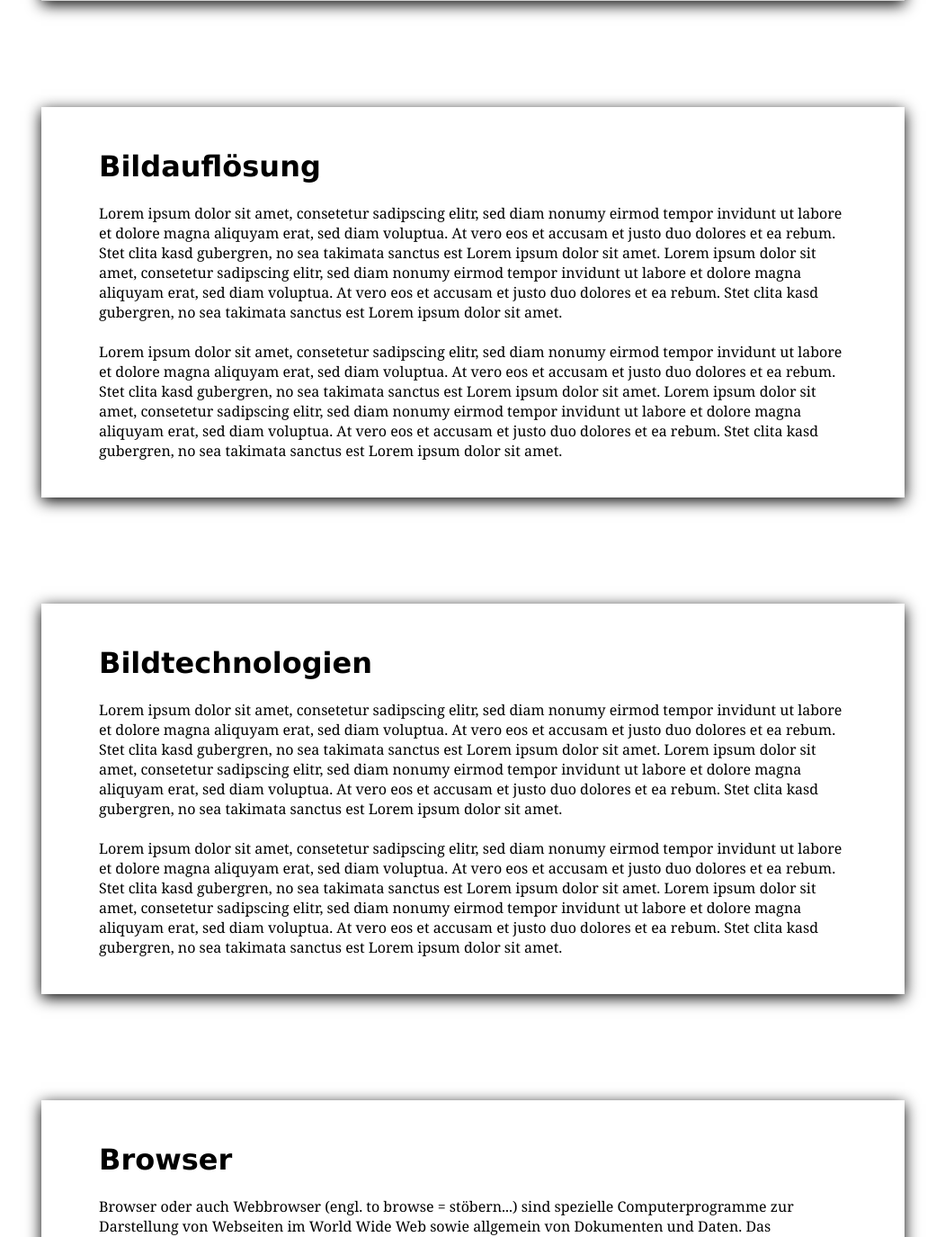
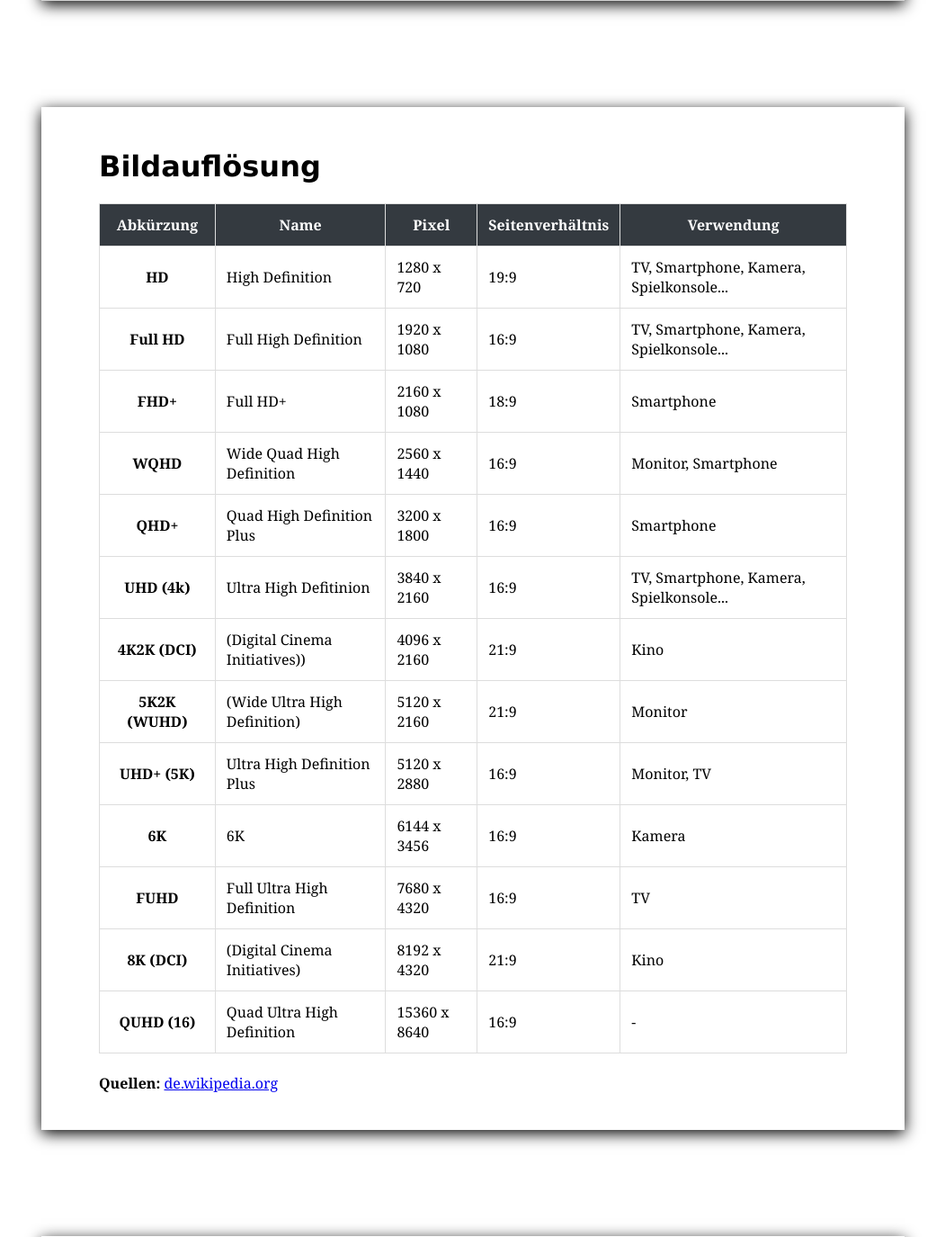
Before and after one commit to MtoseD/mikedaetwyler, a PHP site: page /sites/themes.php in a window 1280 px wide. Shown: the part 504-1879 px from the top of the page at 90% size, without its empty margins (114-1165 px from the left). Run offline with PHP 8.4, Linux system fonts and the light colour scheme; some libraries are stand-ins or nearby versions.

Commit message:
added Bildauflösungen

```diff
--- a/css/style.css
+++ b/css/style.css
@@ -28,12 +28,12 @@ footer {
   margin: 1%;
 }
 
-.footerDonationLink{
+.footerDonationLink {
   text-decoration: none;
   color: black;
 }
 
-.donation-icon{
+.donation-icon {
   padding-right: 5px;
   color: #5f5f5f;
 }
@@ -643,3 +643,26 @@ footer {
 .helpfulLink-container-first {
   margin-top: 100px;
 }
+
+.themes-content-table-container {
+  overflow-x: auto;
+}
+
+.themes-content-table {
+  border-collapse: collapse;
+  border-spacing: 0;
+  width: 100%;
+}
+
+.themes-content-table, .themes-content-table th, .themes-content-table td {
+  border: 1px solid #ddd;
+}
+
+.themes-content-table th, .themes-content-table td {
+  padding: .75rem;
+}
+
+.table-heading {
+  color: #fff;
+  background-color: #343a40;
+}
--- a/sites/themes.php
+++ b/sites/themes.php
@@ -42,9 +42,114 @@
 <div class="themes-container-content">
     <h1 class="themes-content-title">Bildauflösung</h1>
     <p>
-        Lorem ipsum dolor sit amet, consetetur sadipscing elitr, sed diam nonumy eirmod tempor invidunt ut labore et dolore magna aliquyam erat, sed diam voluptua. At vero eos et accusam et justo duo dolores et ea rebum. Stet clita kasd gubergren, no sea takimata sanctus est Lorem ipsum dolor sit amet. Lorem ipsum dolor sit amet, consetetur sadipscing elitr, sed diam nonumy eirmod tempor invidunt ut labore et dolore magna aliquyam erat, sed diam voluptua. At vero eos et accusam et justo duo dolores et ea rebum. Stet clita kasd gubergren, no sea takimata sanctus est Lorem ipsum dolor sit amet.
-        <br><br>
-        Lorem ipsum dolor sit amet, consetetur sadipscing elitr, sed diam nonumy eirmod tempor invidunt ut labore et dolore magna aliquyam erat, sed diam voluptua. At vero eos et accusam et justo duo dolores et ea rebum. Stet clita kasd gubergren, no sea takimata sanctus est Lorem ipsum dolor sit amet. Lorem ipsum dolor sit amet, consetetur sadipscing elitr, sed diam nonumy eirmod tempor invidunt ut labore et dolore magna aliquyam erat, sed diam voluptua. At vero eos et accusam et justo duo dolores et ea rebum. Stet clita kasd gubergren, no sea takimata sanctus est Lorem ipsum dolor sit amet.
+    <div class="themes-content-table-container">
+        <table class="themes-content-table">
+            <thead>
+                <tr class="table-heading">
+                    <th>Abkürzung</th>
+                    <th>Name</th>
+                    <th>Pixel</th>
+                    <th>Seitenverhältnis</th>
+                    <th>Verwendung</th>
+                </tr>
+            </thead>
+            <tbody>
+                <tr>
+                    <th>HD</th>
+                    <td>High Definition</td>
+                    <td>1280 x 720</td>
+                    <td>19:9</td>
+                    <td>TV, Smartphone, Kamera, Spielkonsole...</td>
+                </tr>
+                <tr>
+                    <th>Full HD</th>
+                    <td>Full High Definition</td>
+                    <td>1920 x 1080</td>
+                    <td>16:9</td>
+                    <td>TV, Smartphone, Kamera, Spielkonsole...</td>
+                </tr>
+                <tr>
+                    <th>FHD+</th>
+                    <td>Full HD+</td>
+                    <td>2160 x 1080</td>
+                    <td>18:9</td>
+                    <td>Smartphone</td>
+                </tr>
+                <tr>
+                    <th>WQHD</th>
+                    <td>Wide Quad High Definition</td>
+                    <td>2560 x 1440</td>
+                    <td>16:9</td>
+                    <td>Monitor, Smartphone</td>
+                </tr>
+                <tr>
+                    <th>QHD+</th>
+                    <td>Quad High Definition Plus</td>
+                    <td>3200 x 1800</td>
+                    <td>16:9</td>
+                    <td>Smartphone</td>
+                </tr>
+                <tr>
+                    <th>UHD (4k)</th>
+                    <td>Ultra High Defitinion</td>
+                    <td>3840 x 2160</td>
+                    <td>16:9</td>
+                    <td>TV, Smartphone, Kamera, Spielkonsole...</td>
+                </tr>
+                <tr>
+                    <th>4K2K (DCI)</th>
+                    <td>(Digital Cinema Initiatives))</td>
+                    <td>4096 x 2160</td>
+                    <td>21:9</td>
+                    <td>Kino</td>
+                </tr>
+                <tr>
+                    <th>5K2K (WUHD)</th>
+                    <td>(Wide Ultra High Definition)</td>
+                    <td>5120 x 2160</td>
+                    <td>21:9</td>
+                    <td>Monitor</td>
+                </tr>
+                <tr>
+                    <th>UHD+ (5K)</th>
+                    <td>Ultra High Definition Plus</td>
+                    <td>5120 x 2880</td>
+                    <td>16:9</td>
+                    <td>Monitor, TV</td>
+                </tr>
+                <tr>
+                    <th>6K</th>
+                    <td>6K</td>
+                    <td>6144 x 3456</td>
+                    <td>16:9</td>
+                    <td>Kamera</td>
+                </tr>
+                <tr>
+                    <th>FUHD</th>
+                    <td>Full Ultra High Definition</td>
+                    <td>7680 x 4320</td>
+                    <td>16:9</td>
+                    <td>TV</td>
+                </tr>
+                <tr>
+                    <th>8K (DCI)</th>
+                    <td>(Digital Cinema Initiatives)</td>
+                    <td>8192 x 4320</td>
+                    <td>21:9</td>
+                    <td>Kino</td>
+                </tr>
+                <tr>
+                    <th>QUHD (16)</th>
+                    <td>Quad Ultra High Definition</td>
+                    <td>15360 x 8640</td>
+                    <td>16:9</td>
+                    <td>-</td>
+                </tr>
+            </tbody>
+        </table>
+    </div>
+    <br>
+    <b>Quellen:</b> <a href="https://de.wikipedia.org/wiki/Bildaufl%C3%B6sung" target="_blank">de.wikipedia.org</a>
     </p>
 </div>
 
```
Also changed, not shown: sites/documentariesETC.php (+42 -35 lines), sites/helpfulLinks.php (+8 -1 lines), sites/heading.php (line endings or trailing spaces), 3 other files.
